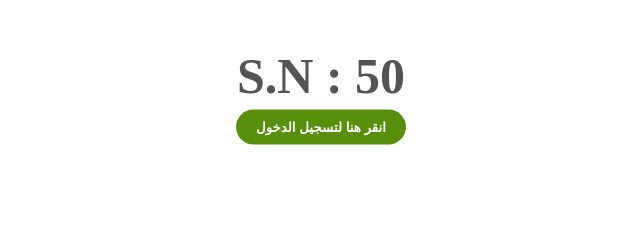
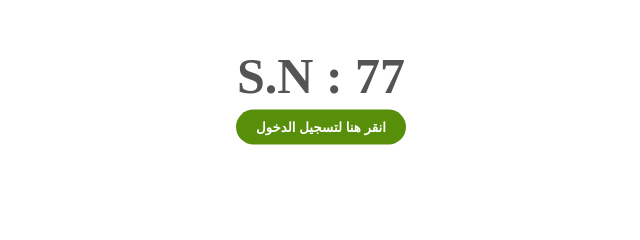
Before and after one commit to ALEmadTransport/account_77, a plain HTML site: page index.html in a window 1280 px wide. Shown: the part 273-513 px from the top of the page, 319-959 px from the left. Drawn offline with Linux system fonts and the light colour scheme.

Commit message:
Update index.html

```diff
--- a/index.html
+++ b/index.html
@@ -49,7 +49,7 @@
 
 <body>
     <img src="background.png" alt="">
-    <span class="sn-label">S.N : 50</span>
+    <span class="sn-label">S.N : 77</span>
     <br>
     <br>
     <br>
```
